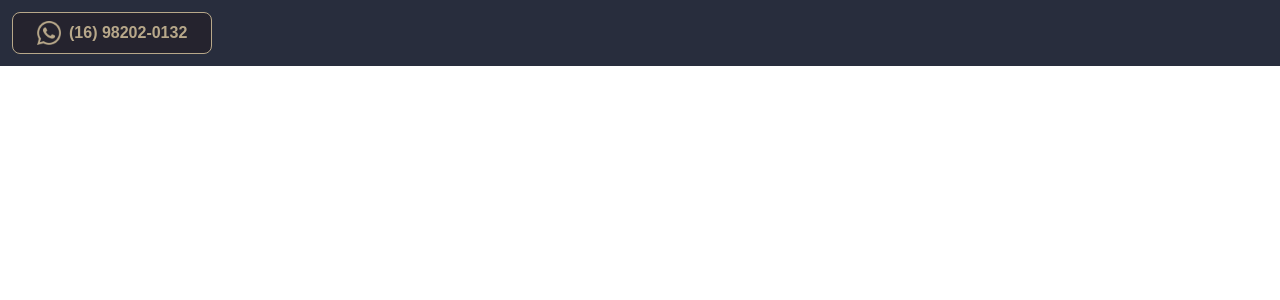
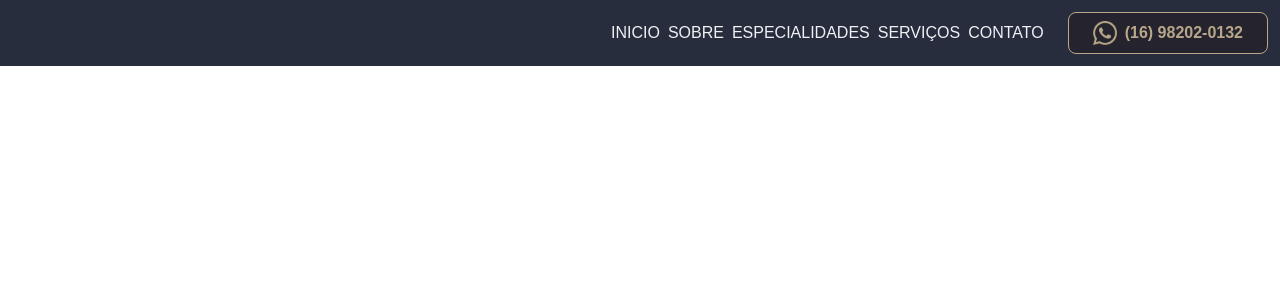
Before and after one commit to LucMazarJR/advocacia-landing-page, a Next.js app: page / in a window 1280 px wide. Shown: the top 300 px of the page. Built offline with nearby package versions, Linux system fonts and the light colour scheme.

Commit message:
feat: configuring nav bar

```diff
--- a/app/components/buttons/whatsaap_button.tsx
+++ b/app/components/buttons/whatsaap_button.tsx
@@ -6,7 +6,7 @@ export default function WhatsappButton() {
             href={
                 'https://wa.me/5516982020132?text=Olá!%20Estou%20falando%20com%20Luciano%20Mazarão%20advogado%3F'
             }
-            className="text-accent flex gap-2 border rounded-lg bg-header-secundary p-2 px-6"
+            className="text-accent bg-header-secundary flex gap-2 rounded-lg border p-2 px-6"
         >
             <div className="relative aspect-square w-[1.5em]">
                 <Image src={'/icons/whatsapp.png'} alt={'whatsapp-icon'} fill />
--- a/app/components/layout/header.tsx
+++ b/app/components/layout/header.tsx
@@ -1,9 +1,13 @@
 import WhatsappButton from '../buttons/whatsaap_button'
+import HeaderNav from './header_nav'
 
 export default function Header() {
     return (
-        <header className="bg-header-primary fixed top-0 flex w-full p-3">
-            <WhatsappButton />
+        <header className="bg-header-primary fixed top-0 flex w-full items-center justify-end p-3">
+            <div className="flex items-center gap-6">
+                <HeaderNav />
+                <WhatsappButton />
+            </div>
         </header>
     )
 }
--- /dev/null
+++ b/app/components/layout/header_nav.tsx
@@ -0,0 +1,32 @@
+import { ReactNode } from 'react'
+
+interface navItem {
+    children: ReactNode
+    href: string
+}
+
+const NAV_ITEMS: navItem[] = [
+    { children: 'INICIO', href: '1' },
+    { children: 'SOBRE', href: '2' },
+    { children: 'ESPECIALIDADES', href: '3' },
+    { children: 'SERVIÇOS', href: '4' },
+    { children: 'CONTATO', href: '5' },
+]
+
+function NavElement(props: navItem) {
+    return (
+        <a href={props.href} className="text-header-text-primary">
+            {props.children}
+        </a>
+    )
+}
+
+export default function HeaderNav() {
+    return (
+        <nav className="flex gap-2">
+            {NAV_ITEMS.map((item) => (
+                <NavElement {...item} key={item.href} />
+            ))}
+        </nav>
+    )
+}
--- a/app/globals.css
+++ b/app/globals.css
@@ -3,6 +3,7 @@
 :root {
     --deep-blue-1: #282d3d;
     --deep-blue-2: #25232e;
+    --clear-white: #f0f0f5;
     --golden: #b8a88a;
 
     --background: #ffffff;
@@ -14,6 +15,7 @@
     --color-foreground: var(--foreground);
     --color-header-primary: var(--deep-blue-1);
     --color-header-secundary: var(--deep-blue-2);
+    --color-header-text-primary: var(--clear-white);
     --color-accent: var(--golden);
 
     --font-sans: var(--font-geist-sans);
```
